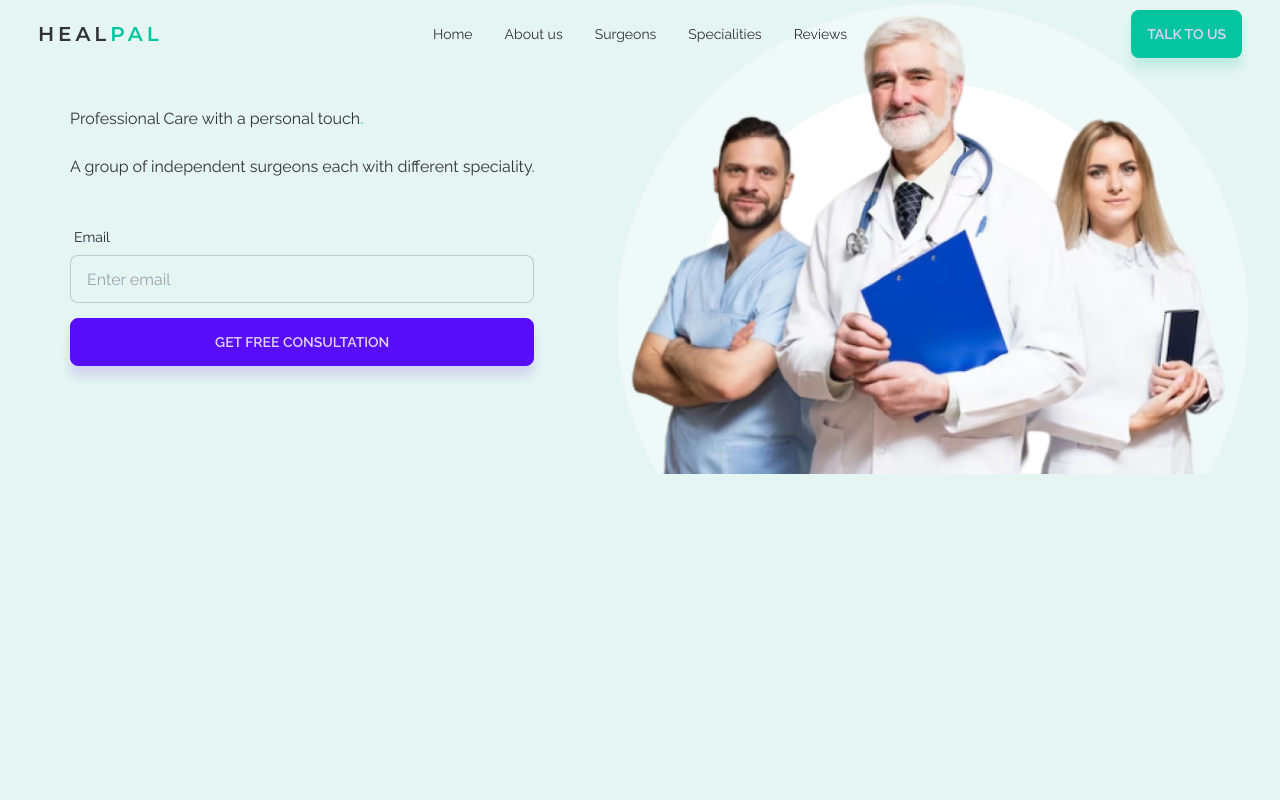
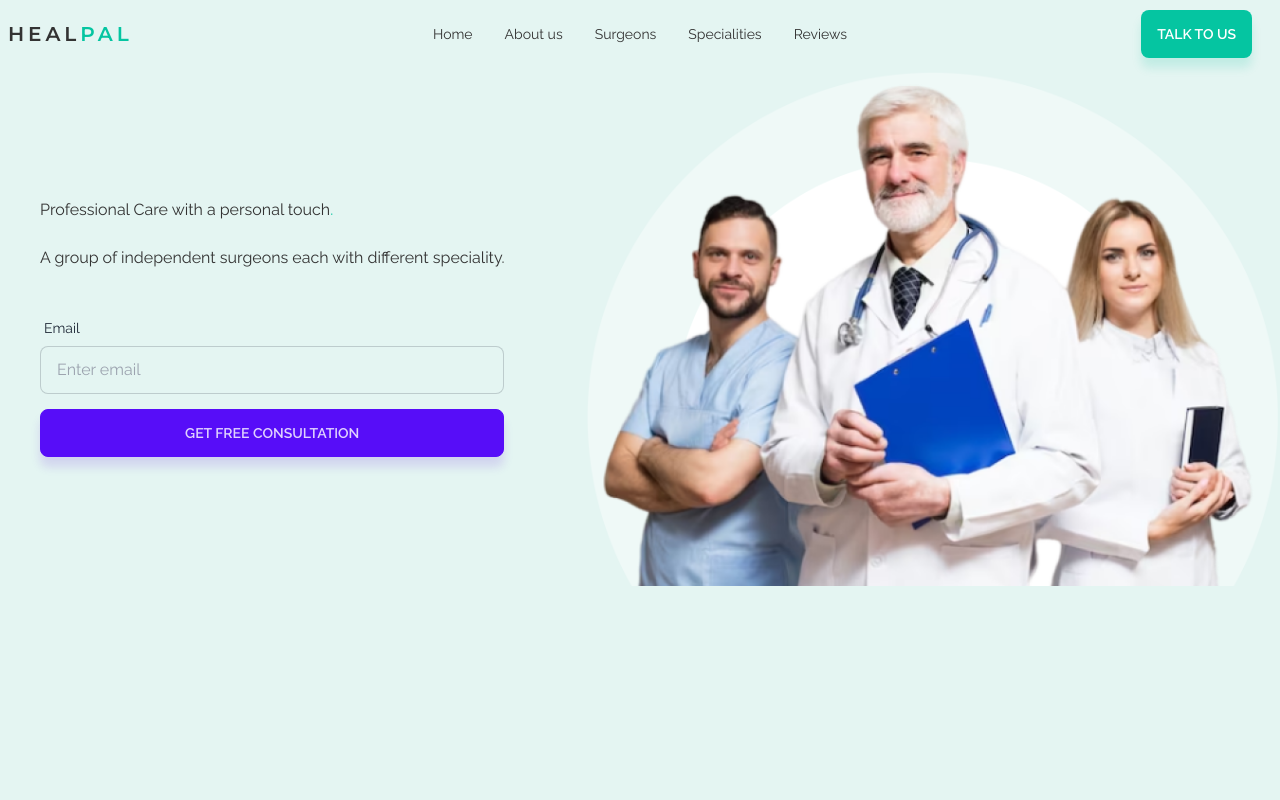
Before and after one commit to auspy/healapp, a Next.js app: page / in a window 1280 px wide. Shown: the top 800 px of the page. Built offline with nearby package versions, Linux system fonts and the light colour scheme.

Commit message:
Update layout.js

```diff
--- a/src/app/layout.js
+++ b/src/app/layout.js
@@ -36,18 +36,19 @@ export default function RootLayout({ children }) {
             display: "flex",
             flexDirection: "column",
             alignItems: "center",
-            paddingInline: 30,
+
+
           }}
         >
           <div
-            className="w-full relative"
+            className="w-full "
             style={{
-              maxWidth: 1260,
+
               flex: 1,
             }}
           >
             <div
-              style={{ position: "absolute", top: 0, zIndex: 2 }}
+              style={{ top: 0 }}
               className="navbar"
             >
               <div className="navbar-start">
@@ -74,19 +75,19 @@ export default function RootLayout({ children }) {
                     style={{ backgroundColor: Colors.lGreen }}
                   >
                  <li>
-                      <a>Home</a>
+                    <a href="#">Home</a>
                   </li>
                   <li>
-                      <a>About us</a>
+                    <a href="#">About us</a>
                   </li>
                   <li>
-                      <a>Surgeons</a>
+                    <a href="#second">Surgeons</a>
                   </li>
                   <li>
-                      <a>Specialities</a>
+                    <a href="#third">Specialities</a>
                   </li>
                   <li>
-                      <a>Reviews</a>
+                    <a href="#fourth">Reviews</a>
                   </li>
                   </ul>
                 </div>
@@ -107,16 +108,16 @@ export default function RootLayout({ children }) {
                     <Link href={"/"}>Home</Link>
                   </li>
                   <li>
-                    <a>About us</a>
+                    <a href="#">About us</a>
                   </li>
                   <li>
-                    <a>Surgeons</a>
+                  <a href="#second">Surgeons</a>
                 </li>
                 <li>
-                    <a>Specialities</a>
+                  <a href="#third">Specialities</a>
                 </li>
                 <li>
-                    <a>Reviews</a>
+                  <a href="#fourth">Reviews</a>
                 </li>
                 </ul>
               </div>
@@ -128,6 +129,8 @@ export default function RootLayout({ children }) {
                     backgroundColor: Colors.green,
                     border: "unset",
                     boxShadow: "0px 10px 10px 0px rgba(7, 187, 152, 0.15)",
+                    color:"#fff",
+                    marginRight:"20px"
                   }}
                 >
                   Talk To Us
```
Lines whose indentation alone changed are shown as unchanged.
